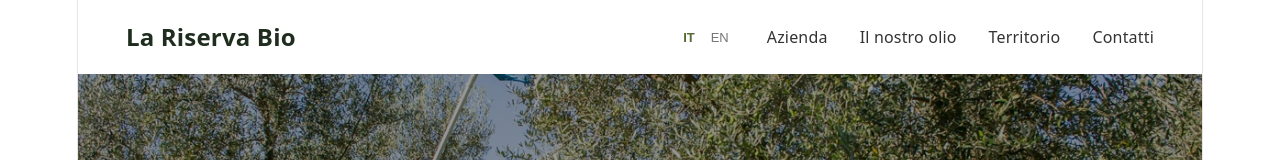
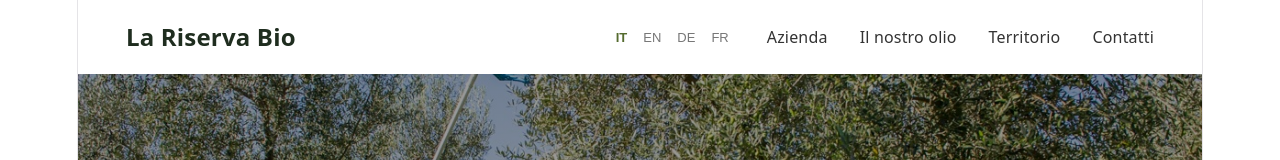
Before and after one commit to Alyonka556/riserva-bio-concept, a React (Vite) app: page / in a window 1280 px wide. Shown: the top 160 px of the page. Built offline with nearby package versions, Linux system fonts and the light colour scheme.

Commit message:
Add English, German and French localization

```diff
--- a/src/components/Header.tsx
+++ b/src/components/Header.tsx
@@ -39,6 +39,18 @@ function Header() {
           >
             EN
           </LanguageButton>
+          <LanguageButton
+            $active={i18n.language === "de"}
+            onClick={() => changeLanguage("de")}
+          >
+            DE
+          </LanguageButton>
+          <LanguageButton
+            $active={i18n.language === "fr"}
+            onClick={() => changeLanguage("fr")}
+          >
+            FR
+          </LanguageButton>
         </LanguageSwitcher>
         <NavLink href="#azienda" onClick={() => setIsMenuOpen(false)}>
           {t("nav.company")}
--- a/src/i18n.ts
+++ b/src/i18n.ts
@@ -92,6 +92,108 @@ i18n.use(initReactI18next).init({
         },
       },
     },
+    de: {
+      translation: {
+        hero: {
+          title: "La Riserva Bio",
+          subtitle:
+            "Italienisches Bio-Olivenöl, vom Land direkt auf Ihren Tisch.",
+          button: "Unser Olivenöl entdecken",
+        },
+
+        nav: {
+          company: "Unternehmen",
+          oil: "Unser Olivenöl",
+          territory: "Region",
+          contacts: "Kontakt",
+        },
+
+        oil: {
+          title: "Unser Olivenöl",
+          text1:
+            "Bio-Olivenöl Extra Vergine, hergestellt in der Region Tuscania.",
+          text2:
+            "Ein biologisches Olivenöl aus den Olivenhainen von Tuscania, im Herzen der Tuscia.",
+          organic: "100 % Bio",
+          tuscania: "Tuscania",
+          extraVirgin: "Extra Vergine",
+        },
+
+        contact: {
+          title: "Kontakt",
+          text: "Möchten Sie mehr über La Riserva Bio erfahren oder Informationen zu unseren Produkten erhalten?",
+          location: "Wo Sie uns finden",
+          email: "E-Mail",
+          call: "Rufen Sie uns an",
+          button: "Kontaktieren Sie uns",
+        },
+
+        company: {
+          title: "Unser Unternehmen",
+          text: "La Riserva Bio entstand in Tuscania, im Herzen der Tuscia, aus der Leidenschaft für das Land und die Herstellung von biologischem Olivenöl Extra Vergine.",
+        },
+
+        territory: {
+          title: "Die Region",
+          text: "Im Herzen der Tuscia bietet die Region Tuscania ideale Bedingungen für den Olivenanbau und die Herstellung von biologischem Olivenöl Extra Vergine.",
+        },
+
+        footer: {
+          text: "Bio-Olivenöl Extra Vergine - Tuscania",
+        },
+      },
+    },
+    fr: {
+      translation: {
+        hero: {
+          title: "La Riserva Bio",
+          subtitle:
+            "Huile d’olive biologique italienne, de la terre à votre table.",
+          button: "Découvrir notre huile d’olive",
+        },
+
+        nav: {
+          company: "Notre entreprise",
+          oil: "Notre huile",
+          territory: "Territoire",
+          contacts: "Contacts",
+        },
+
+        oil: {
+          title: "Notre huile d’olive",
+          text1:
+            "Huile d’olive extra vierge biologique, produite sur le territoire de Tuscania.",
+          text2:
+            "Une huile d’olive biologique issue des oliveraies de Tuscania, au cœur de la Tuscia.",
+          organic: "100 % Biologique",
+          tuscania: "Tuscania",
+          extraVirgin: "Extra vierge",
+        },
+
+        contact: {
+          title: "Contacts",
+          text: "Vous souhaitez en savoir plus sur La Riserva Bio ou obtenir des informations sur nos produits ?",
+          location: "Où nous trouver",
+          email: "E-mail",
+          call: "Appelez-nous",
+          button: "Contactez-nous",
+        },
+
+        company: {
+          title: "Notre entreprise",
+          text: "La Riserva Bio est née à Tuscania, au cœur de la Tuscia, de la passion pour la terre et la production d’huile d’olive extra vierge biologique.",
+        },
+
+        territory: {
+          title: "Le territoire",
+          text: "Au cœur de la Tuscia, le territoire de Tuscania offre des conditions idéales pour la culture des oliviers et la production d’huile d’olive extra vierge biologique.",
+        },
+
+        footer: {
+          text: "Huile d’olive extra vierge biologique - Tuscania",
+        },
+      },
+    },
   },
 
   lng: localStorage.getItem("language") || "it",
```
